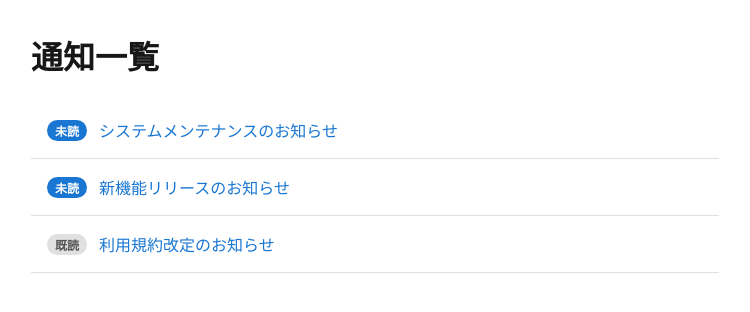
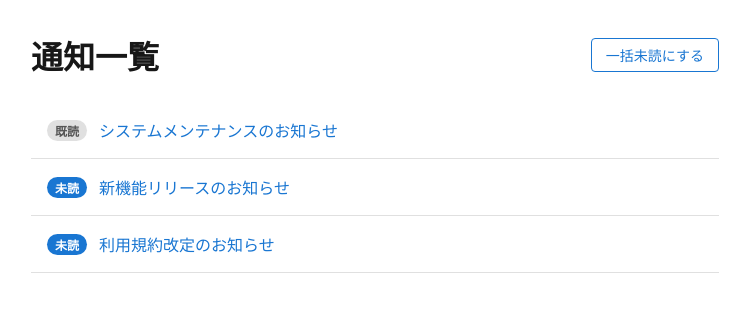
Before and after one commit to Himenon/nextjs-v14-revalidatePath-vs-revalidateTag, a Next.js app: page /notification in a window 1280 px wide. Shown: the top 312 px of the page, without its empty margins (265-1015 px from the left). Built offline with nearby package versions, Linux system fonts and the light colour scheme.

Commit message:
feat(notification): 全通知を一括未読にする機能と戻る操作時の再取得を追加

```diff
--- /dev/null
+++ b/src/app/actions/markAllAsUnread.ts
@@ -0,0 +1,10 @@
+"use server";
+
+import { markAllAsUnread } from "../../lib/notifications";
+import { revalidatePath } from "next/cache";
+
+export async function markAllNotificationsAsUnread(): Promise<void> {
+  markAllAsUnread();
+  revalidatePath("/notification");
+  revalidatePath("/embed/notification");
+}
--- a/src/app/embed/notification/page.tsx
+++ b/src/app/embed/notification/page.tsx
@@ -1,13 +1,17 @@
 import "server-only";
+
+export const dynamic = "force-dynamic";
 
 import { getAllNotifications } from "../../../lib/notifications";
 import { Notifications } from "../../../components/Notifications";
+import { RefreshOnBack } from "../../../components/RefreshOnBack";
 
 export default function EmbedNotificationPage() {
   const notifications = getAllNotifications();
 
   return (
     <div style={containerStyle}>
+      <RefreshOnBack />
       <h2 style={{ marginBottom: "16px", fontSize: "18px" }}>通知一覧（埋め込み）</h2>
       <Notifications notifications={notifications} />
     </div>
--- a/src/app/globals.css
+++ b/src/app/globals.css
@@ -5,7 +5,6 @@
 
 @media (prefers-color-scheme: dark) {
   :root {
-    --background: #0a0a0a;
     --foreground: #ededed;
   }
 }
--- a/src/app/notification/page.tsx
+++ b/src/app/notification/page.tsx
@@ -1,18 +1,47 @@
 import "server-only";
+
+export const dynamic = "force-dynamic";
 
 import { getAllNotifications } from "../../lib/notifications";
 import { Notifications } from "../../components/Notifications";
+import { RefreshOnBack } from "../../components/RefreshOnBack";
+import { markAllNotificationsAsUnread } from "../actions/markAllAsUnread";
 
 export default function NotificationPage() {
   const notifications = getAllNotifications();
 
   return (
     <main style={mainStyle}>
-      <h1 style={{ marginBottom: "24px" }}>通知一覧</h1>
+      <RefreshOnBack />
+      <div
+        style={{
+          display: "flex",
+          alignItems: "center",
+          justifyContent: "space-between",
+          marginBottom: "24px",
+        }}
+      >
+        <h1 style={{ margin: 0 }}>通知一覧</h1>
+        <form action={markAllNotificationsAsUnread}>
+          <button type="submit" style={buttonStyle}>
+            一括未読にする
+          </button>
+        </form>
+      </div>
       <Notifications notifications={notifications} />
     </main>
   );
 }
+
+const buttonStyle: React.CSSProperties = {
+  padding: "6px 14px",
+  border: "1px solid #1976d2",
+  borderRadius: "4px",
+  backgroundColor: "#fff",
+  color: "#1976d2",
+  fontSize: "14px",
+  cursor: "pointer",
+};
 
 const mainStyle: React.CSSProperties = {
   maxWidth: "720px",
--- /dev/null
+++ b/src/components/RefreshOnBack.tsx
@@ -0,0 +1,16 @@
+"use client";
+
+import { useEffect } from "react";
+import { useRouter } from "next/navigation";
+
+export function RefreshOnBack() {
+  const router = useRouter();
+
+  useEffect(() => {
+    const refresh = () => router.refresh();
+    window.addEventListener("popstate", refresh);
+    return () => window.removeEventListener("popstate", refresh);
+  }, [router]);
+
+  return null;
+}
--- a/src/data/notifications.json
+++ b/src/data/notifications.json
@@ -3,7 +3,7 @@
     "id": "1",
     "title": "システムメンテナンスのお知らせ",
     "body": "2026年3月10日（火）2:00〜4:00の間、システムメンテナンスを実施します。この間はサービスをご利用いただけません。",
-    "isRead": false
+    "isRead": true
   },
   {
     "id": "2",
@@ -15,6 +15,6 @@
     "id": "3",
     "title": "利用規約改定のお知らせ",
     "body": "2026年4月1日より利用規約を改定します。主な変更点はプライバシーポリシーの更新です。",
-    "isRead": true
+    "isRead": false
   }
 ]
--- a/src/lib/notifications.ts
+++ b/src/lib/notifications.ts
@@ -39,3 +39,9 @@ export function markAsRead(id: string): void {
   });
   writeNotifications(updated);
 }
+
+export function markAllAsUnread(): void {
+  const notifications = readNotifications();
+  const updated = notifications.map((n): Notification => ({ ...n, isRead: false }));
+  writeNotifications(updated);
+}
```
Also changed, not shown: 1 other file (tests, documents, lock files or other folders).
